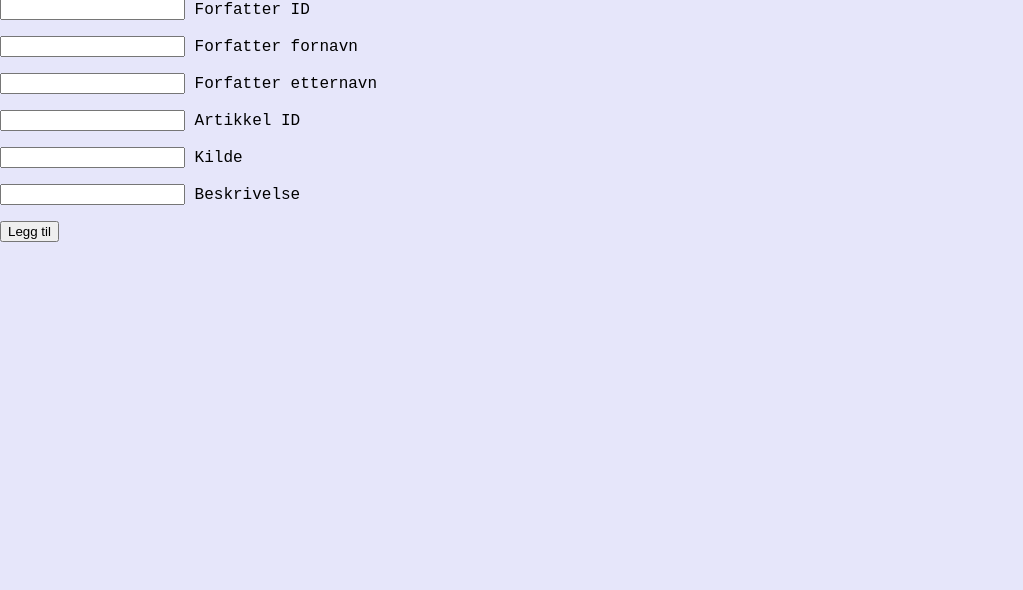
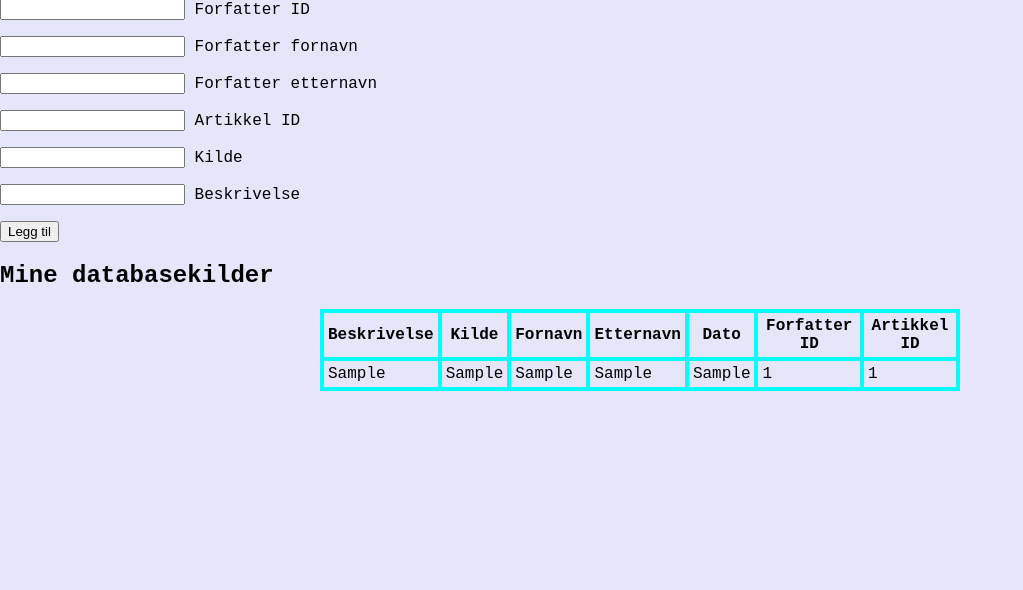
Before and after one commit to EpicRG/SkoleNettside, a PHP site: page / in a window 1280 px wide. Shown: the part 226-816 px from the top of the page, without its empty margins (0-1023 px from the left). Before the commit the page ends 468 px from the top, so only its background shows below. Run offline with PHP 8.4, Linux system fonts and the light colour scheme; tables that the repository leaves empty or names only in its code hold one stand-in row (values such as "Sample post").

Commit message:
PHP and CSS fixes

```diff
--- /dev/null
+++ b/CSS/Oversikt.css
@@ -0,0 +1,7 @@
+table, th, td {
+    border: 4px solid cyan;
+    border-collapse: collapse;
+    padding: 4px;
+    margin: 25%;
+    margin-top: 0%;
+  }
--- a/PHP/INSERT_F_AV_A.php
+++ b/PHP/INSERT_F_AV_A.php
@@ -21,7 +21,7 @@ if(isset($_POST["leggtil"]))
  $FID = $_POST["ForfatterID"];
 
 
- $sql = "INSERT INTO Forfatter_has_Artikler(F_ForfatterID, A_ArtikkelID) VALUES
+ $sql = "INSERT INTO Forfatter_has_Artikler(Forfatter_ForfatterID, Artikkler_ArtikkelID	) VALUES
 ('$FID', '$AID')";
  if($kobling->query($sql)) {
  echo "Spørringen $sql ble gjennomført.";
--- a/PHP/SELECT_Oversikt1.php
+++ b/PHP/SELECT_Oversikt1.php
@@ -1,3 +1,14 @@
+<!DOCTYPE html>
+<html lang="en">
+<head>
+    <meta charset="UTF-8">
+    <meta http-equiv="X-UA-Compatible" content="IE=edge">
+    <meta name="viewport" content="width=device-width, initial-scale=1.0">
+    <title>Document</title>
+    <link rel="stylesheet" type="text/css" href="../CSS/Oversikt.css">
+</head>
+<body>
+
 <?php
  // Tilkoblingsinformasjon
  $tjener = "localhost";
@@ -15,15 +26,15 @@
 
  //Angi UTF-8 som tegnsett
  $kobling->set_charset("utf8");
-$sql = "SELECT K.ForfatterID, K.Fornavn, K.Etternavn, B.Kilde, B.ArtikkelID,
-B.Beskrivelse, P.Dato
-FROM Kilder.Forfatter K, Kilder.Artikler B, Kilder.Forfatter_has_Artikler P
-WHERE K.ForfatterID=P.F_ForfatterID
-AND B.ArtikkelID=P.A_ArtikkelID
-ORDER BY B.Beskrivelse, B.ArtikkelID, K.Etternavn, P.Dato";
+$sql = "SELECT K.ForfatterID, K.Fornavn, K.Etternavn, B.Kilde, B.ArtikkelID, B.Beskrivelser, P.Dato
+FROM mydb.Forfatter K, mydb.Artikkler B, mydb.Forfatter_has_Artikler P
+WHERE K.ForfatterID=P.Forfatter_ForfatterID
+AND B.ArtikkelID=P.Artikkler_ArtikkelID
+ORDER BY B.Beskrivelser, B.ArtikkelID, K.Etternavn, P.Dato";
+
 $resultat = $kobling->query($sql);
-echo "<table>"; // Starter tabellen
-echo "<tr>"; // Lager en rad med overskrifter
+echo "<table>"; //Starter tabellen
+echo "<tr>"; //Lager en rad med overskrifter
 echo "<th>Beskrivelse</th>";
 echo "<th>Kilde</th>";
 echo "<th>Fornavn</th>";
@@ -41,7 +52,7 @@ while($rad = $resultat->fetch_assoc()) {
  $FE = $rad["Etternavn"];
  $AID = $rad["ArtikkelID"];
  $Kilde = $rad["Kilde"];
- $ABeskrivelse = $rad["Beskrivelse"];
+ $ABeskrivelse = $rad["Beskrivelser"];
 
  echo "<tr>";
  echo "<td>$ABeskrivelse</td>";
@@ -56,3 +67,5 @@ while($rad = $resultat->fetch_assoc()) {
 }
 echo "</table>"; // Avslutter tabellen
 ?>
+</body>
+</html>
--- a/index.php
+++ b/index.php
@@ -56,6 +56,7 @@
 
 
 		include 'PHP/database.php';
+		include 'PHP/Oversikt.php';
 		?>
 		</div>
 
```
Lines whose indentation alone changed are shown as unchanged.
